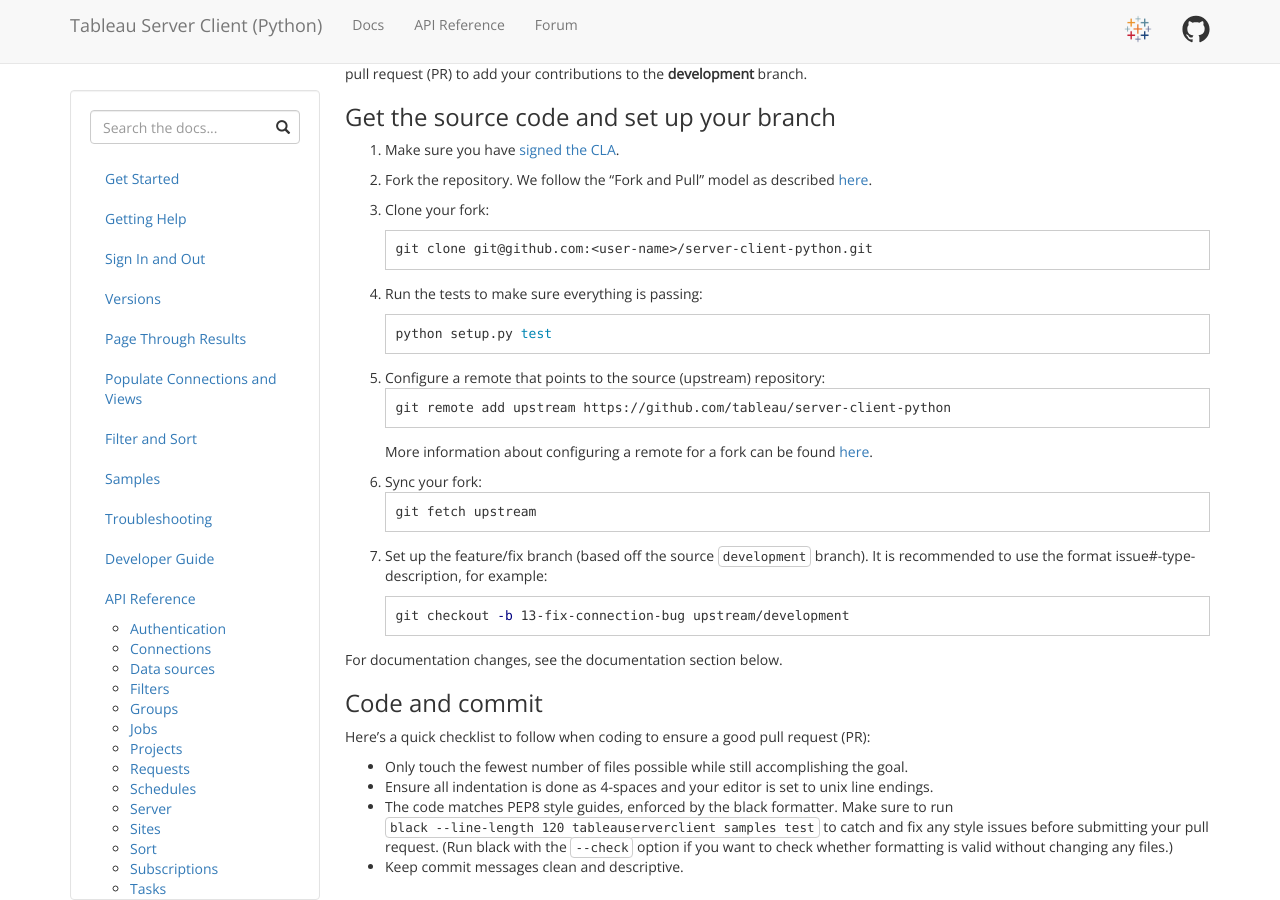
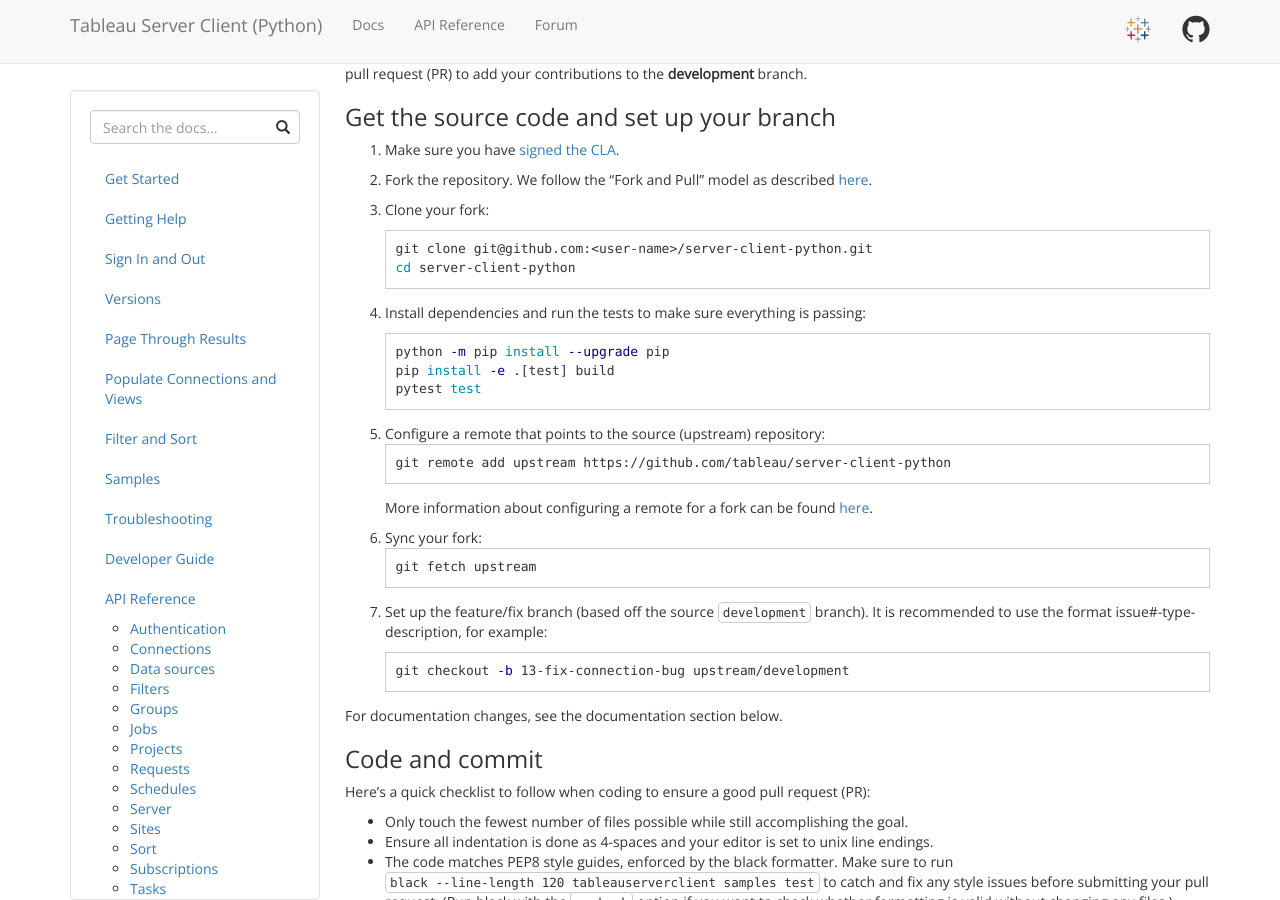
Before and after one commit to tableau/server-client-python, a Jekyll site: the page built from docs/dev-guide.md, in a window 1280 px wide and 900 px high, scrolled down 448 px. Built offline with Jekyll 4.4.1, drawn with Linux system fonts in a browser that asks for light colours; emoji names are drawn with the system emoji font.

Commit message:
Update dev guide to be more clear about installing dependencies and how to run tests

````diff
--- a/docs/dev-guide.md
+++ b/docs/dev-guide.md
@@ -30,12 +30,15 @@
 
    ```shell
    git clone git@github.com:<user-name>/server-client-python.git
+   cd server-client-python
    ```
 
-1. Run the tests to make sure everything is passing:
+1. Install dependencies and run the tests to make sure everything is passing:
 
    ```shell
-   python setup.py test
+   python -m pip install --upgrade pip
+   pip install -e .[test] build
+   pytest test
    ```
 
 1. Configure a remote that points to the source (upstream) repository:
````
